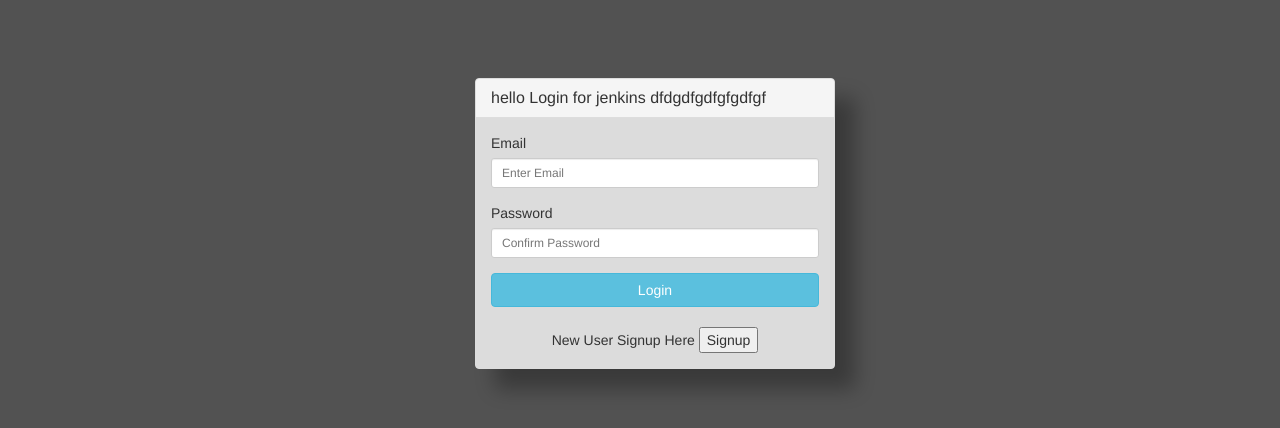
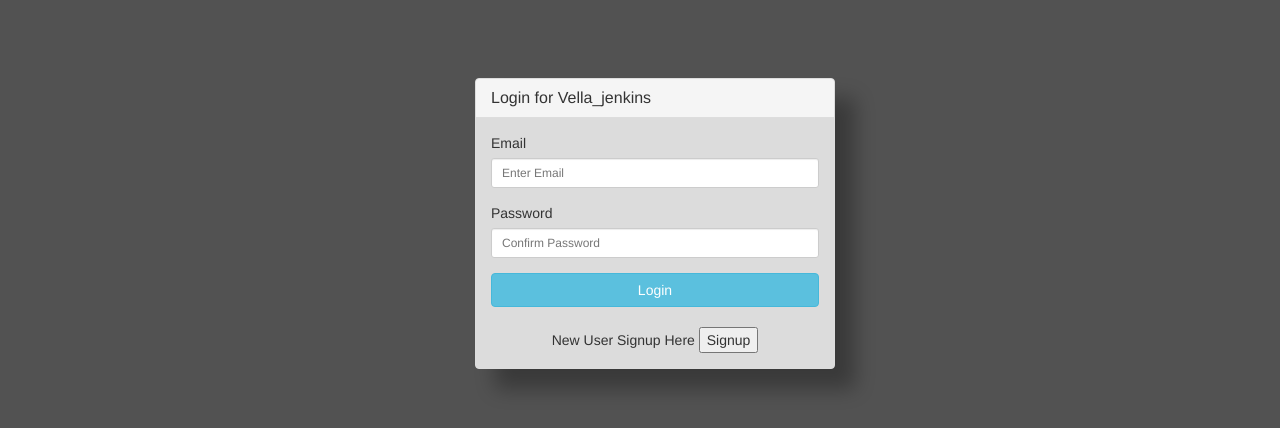
Before and after one commit to tusharjain352/vellaChat, a website: page client/index.html at #!/home in a window 1280 px wide. Shown: the part 54-482 px from the top of the page. Drawn offline with nearby package versions, Linux system fonts and the light colour scheme; some packages are replaced by stand-ins of ours; no server answers.

Commit message:
push final

```diff
--- a/client/templates/home.html
+++ b/client/templates/home.html
@@ -65,7 +65,7 @@
         <div class="col-xs-12 col-sm-8 col-md-4 col-sm-offset-2 col-md-offset-4">
         	<div class="panel panel-default">
         		<div class="panel-heading">
-			    		<h3 class="panel-title">hello Login for jenkins dfdgdfgdfgfgdfgf</h3>
+			    		<h3 class="panel-title">Login for Vella_jenkins</h3>
 			 			</div>
 			 			<div class="panel-body">
 			    		<form role="form">
```
